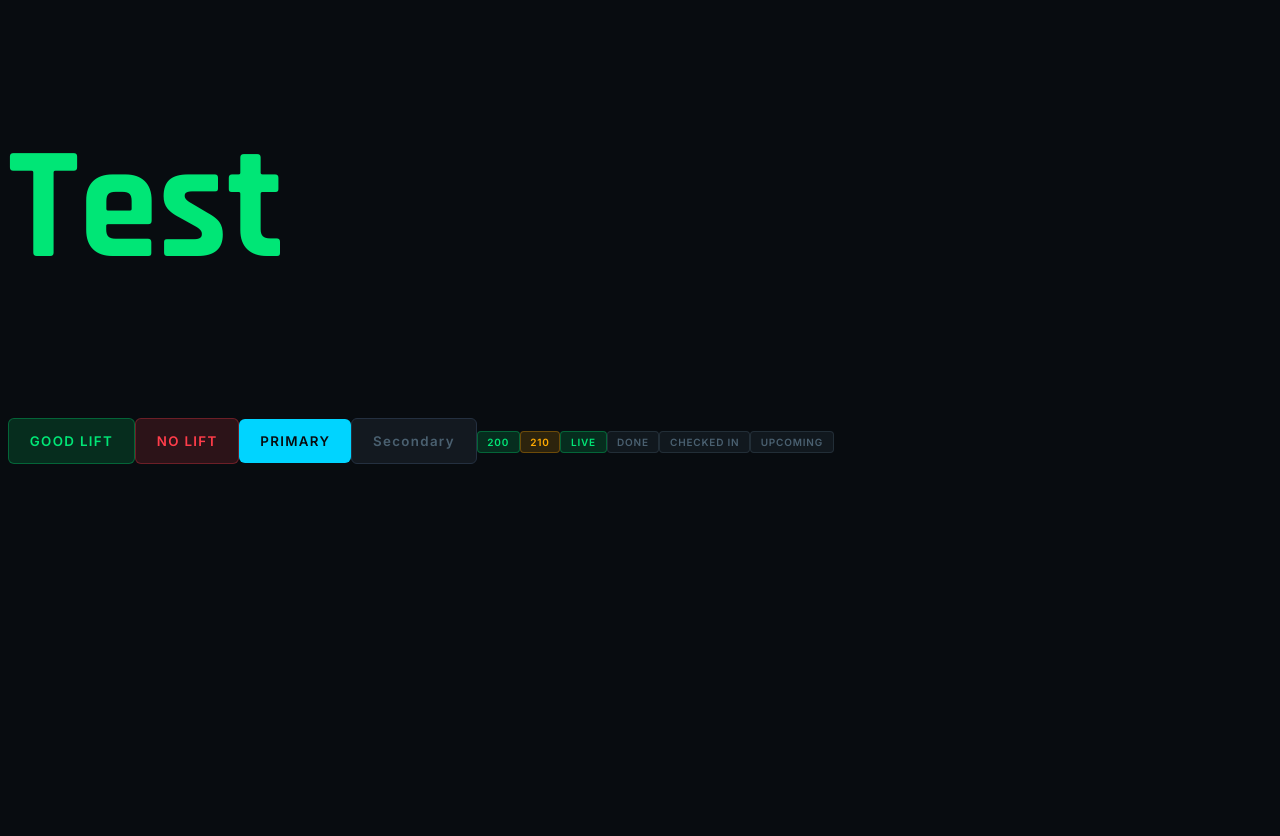
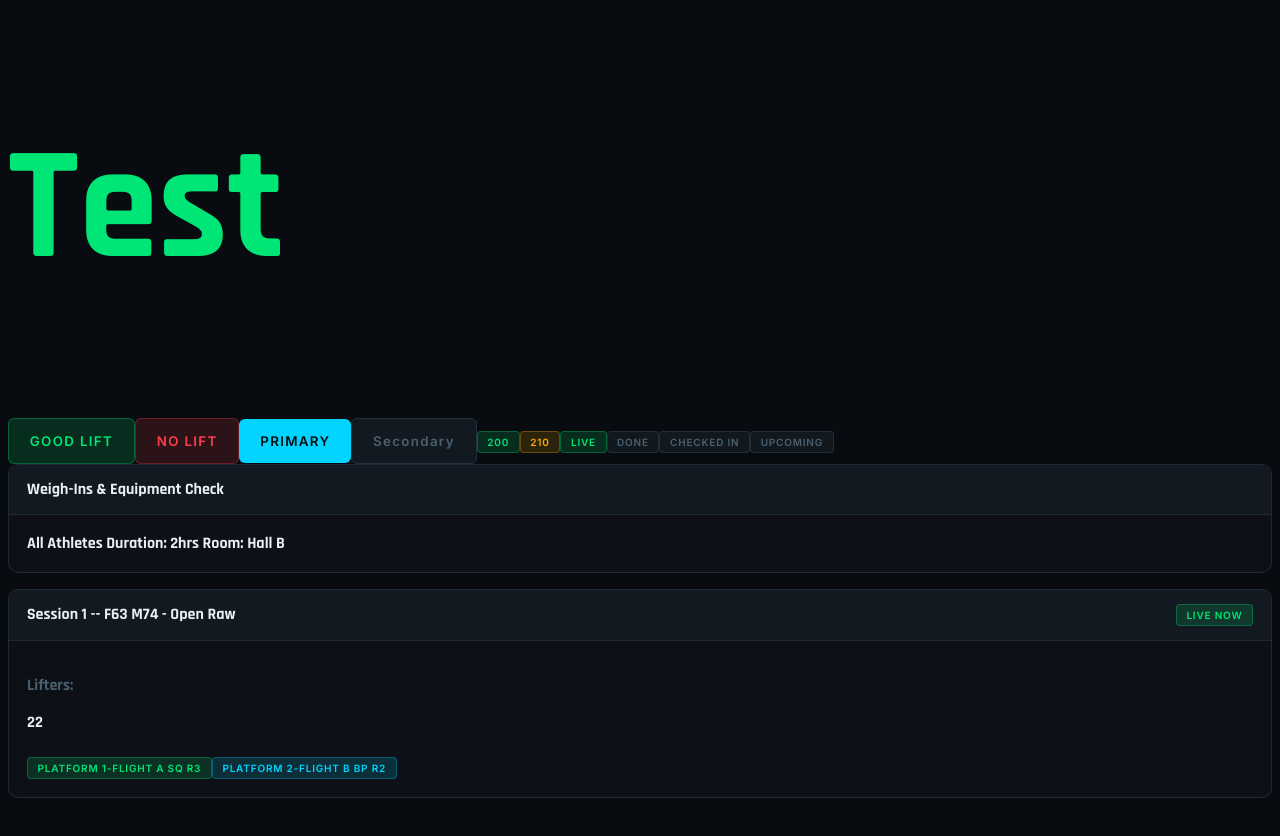
Before and after one commit to kbongco/meet-lifting-track, a Next.js app: page / in a window 1280 px wide. Shown: the top 836 px of the page. Built offline with nearby package versions, Linux system fonts and the light colour scheme.

Commit message:
created card component, doing visual testing"

```diff
--- a/Components/ui/Badge/Badge.scss
+++ b/Components/ui/Badge/Badge.scss
@@ -27,4 +27,8 @@
   &--danger {
     @include tinted-button($color-bad);
   }
+
+  &--completed {
+    @include tinted-button($color-accent);
+  }
 }
--- /dev/null
+++ b/Components/ui/Card/Card.scss
@@ -0,0 +1,33 @@
+@import "../../../app/styles/globals.scss";
+@import "../../../app/styles/variables.scss";
+
+.chbi-lifting-card {
+  background: $color-panel;
+  border: 1px solid $color-border;
+  border-radius: 10px;
+  overflow: hidden;
+
+  &__header {
+    padding: 14px 18px;
+    border-bottom: 1px solid $color-border;
+    background: $color-panel-2;
+    display: flex;
+    align-items: center;
+    justify-content: space-between;
+    font-weight: 700;
+    font-family: $font-display;
+  }
+
+  &__title {
+    font-size: 13px;
+    font-weight: $weight-body-semibold;
+    color: $color-text;
+    font-family: $font-body;
+  }
+
+  &__body {
+    padding: 18px;
+    font-weight: 700;
+    font-family: $font-display;
+  }
+}
--- a/Components/ui/Card/Card.tsx
+++ b/Components/ui/Card/Card.tsx
@@ -1,4 +1,6 @@
-import { CardProps } from "@/Components/component-props";
+import { CardBodyProps, CardHeaderProps, CardProps } from "@/Components/component-props";
+import './Card.scss'
+
 
 export function Card({ children }: CardProps) {
   return (
@@ -9,5 +11,20 @@ export function Card({ children }: CardProps) {
 }
 
 
-export function CardHeader() {}
-export function CardBody() {}
+export function CardHeader({ title, extraButton }: CardHeaderProps) {
+  return (
+    <header className='chbi-lifting-card__header'>
+      {title}
+      {extraButton}
+    </header>
+  )
+}
+
+
+export function CardBody({ children }: CardBodyProps) {
+  return (
+    <section className='chbi-lifting-card__body'>
+      {children}
+    </section>
+  )
+}
--- a/app/page.tsx
+++ b/app/page.tsx
@@ -1,12 +1,12 @@
 import Image from "next/image";
-import './page.scss'
+import "./page.scss";
 import Button from "@/Components/ui/Button/Button";
 import Badge from "@/Components/ui/Badge/Badge";
-
+import { Card, CardHeader, CardBody } from "@/Components/ui/Card/Card";
 export default function Home() {
   return (
     <div>
-      <h1 className='test'>Test</h1>
+      <h1 className="test">Test</h1>
       <Button buttonStyle={"good"}>Good Lift</Button>
       <Button buttonStyle={"bad"}>No Lift</Button>
       <Button buttonStyle={"primary"}>Primary</Button>
@@ -17,6 +17,31 @@ export default function Home() {
       <Badge badgeType={"neutral"}>Done</Badge>
       <Badge badgeType={"neutral"}>Checked In</Badge>
       <Badge badgeType={"neutral"}>Upcoming</Badge>
+      <div style={{ marginBottom: "16px" }}>
+        <Card>
+          <CardHeader title="Weigh-Ins & Equipment Check"></CardHeader>
+          <CardBody>All Athletes Duration: 2hrs Room: Hall B</CardBody>
+        </Card>
+      </div>
+      <div style={{ marginTop: "16px" }}>
+        <Card>
+          <CardHeader
+            title="Session 1 -- F63 M74 - Open Raw"
+            extraButton={<Badge badgeType={"success"}>Live Now</Badge>}
+          ></CardHeader>
+          <CardBody>
+            <span>
+              <p style={{ color: '#4a6070', paddingBottom: 0 }}>Lifters:</p><p>22</p>
+            </span>
+            {/* Lifters: 22, Platforms: 2, Progress: 62% Complete, Est End: 5:45PM */}
+            <div style={{ paddingTop: "0.5rem" }}>
+              <Badge badgeType={"success"}>Platform 1-Flight A Sq R3</Badge>
+              <Badge badgeType={"completed"}>Platform 2-Flight B Bp R2</Badge>
+            </div>
+          </CardBody>
+        </Card>
+      </div>
+
     </div>
   );
 }
```
Also changed, not shown: Components/component-props.ts (+3 -5 lines).
